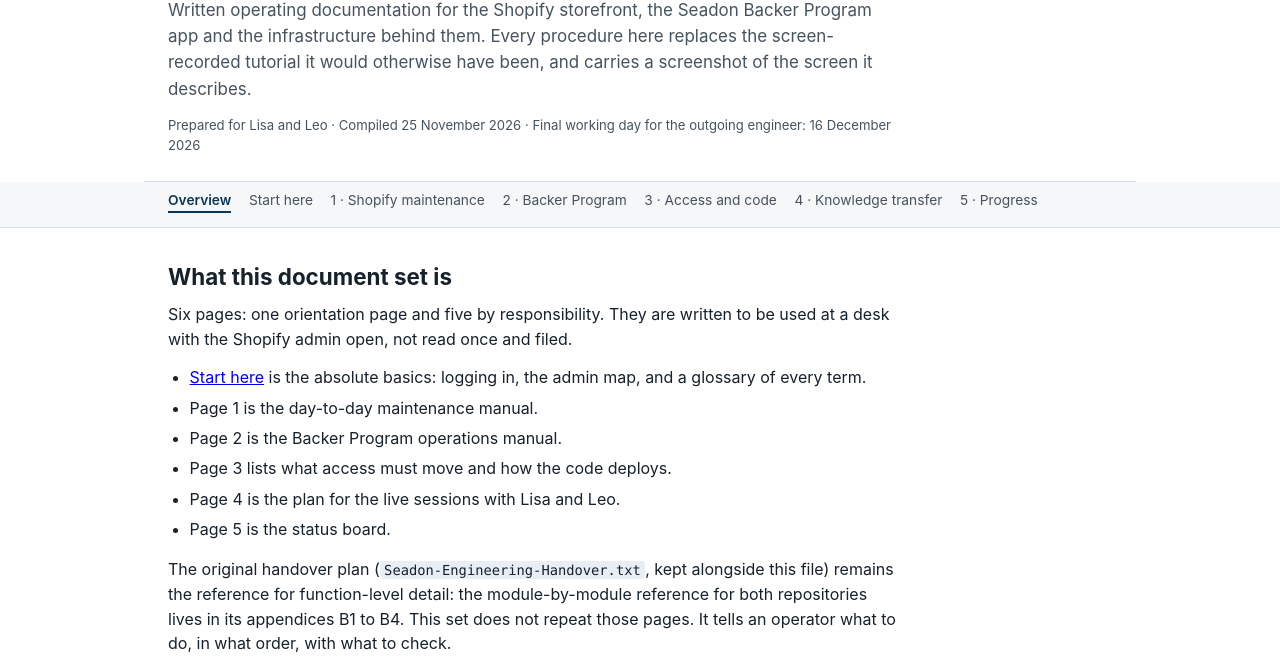
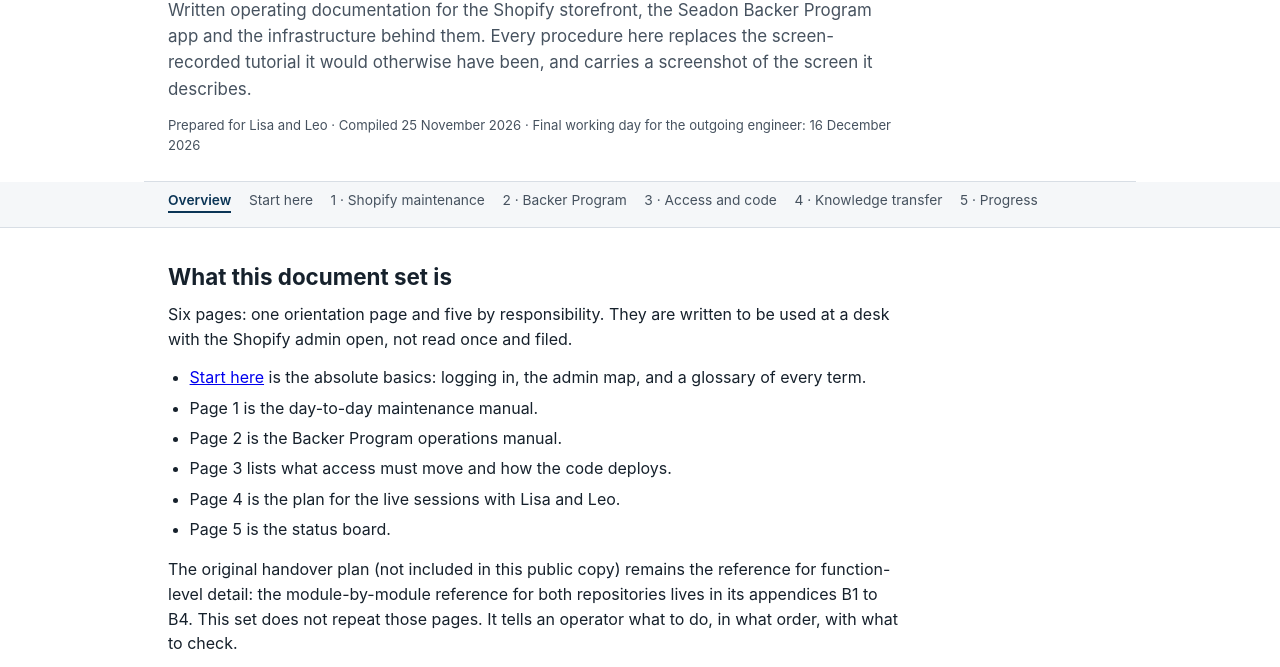
Before and after one commit to seadon-logan/seadon-handover-docs, a plain HTML site: page index.html in a window 1280 px wide. Shown: the part 112-779 px from the top of the page. Drawn offline with Linux system fonts and the light colour scheme.

Commit message:
docs: note that the source plan is not in the public copy

```diff
--- a/index.html
+++ b/index.html
@@ -43,7 +43,7 @@
   <li>Page 5 is the status board.</li>
 </ul>
 
-<p>The original handover plan (<code>Seadon-Engineering-Handover.txt</code>, kept alongside this file) remains the reference for function-level detail: the module-by-module reference for both repositories lives in its appendices B1 to B4. This set does not repeat those pages. It tells an operator what to do, in what order, with what to check.</p>
+<p>The original handover plan (not included in this public copy) remains the reference for function-level detail: the module-by-module reference for both repositories lives in its appendices B1 to B4. This set does not repeat those pages. It tells an operator what to do, in what order, with what to check.</p>
 
 <div class="callout">
   <h4>What replaced the video</h4>
```
